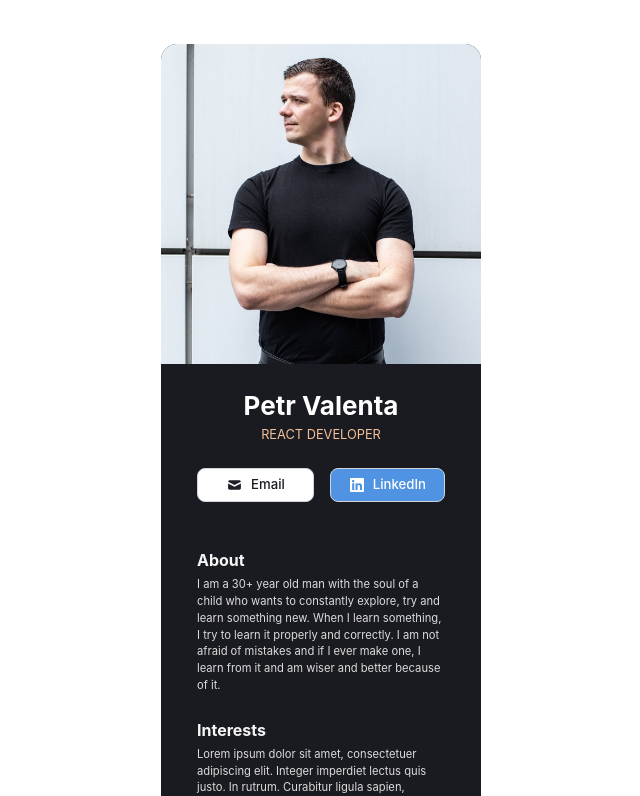
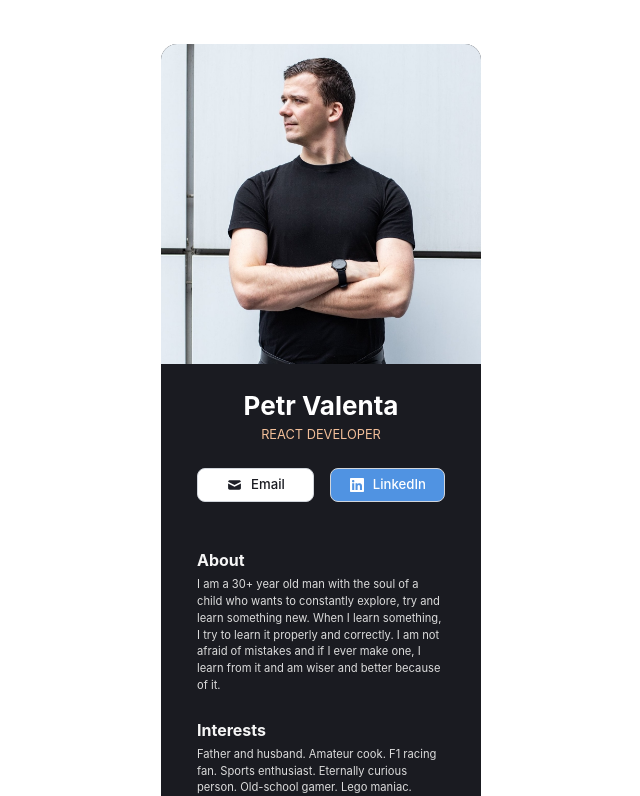
Before and after one commit to PetrValenta92/digital-business-card, a React (Vite) app: page / in a window 1280 px wide. Shown: the top 796 px of the page, without its empty margins (319-959 px from the left). Built offline with nearby package versions, Linux system fonts and the light colour scheme.

Commit message:
Update Interests.jsx

```diff
--- a/src/components/Interests.jsx
+++ b/src/components/Interests.jsx
@@ -2,10 +2,10 @@ export default function Interests() {
     return (
         <div className="interests">
             <h3>Interests</h3>
-            <p>Lorem ipsum dolor sit amet, consectetuer adipiscing elit.
-                Integer imperdiet lectus quis justo. In rutrum. Curabitur ligula sapien,
-                pulvinar a vestibulum quis, facilisis vel sapien.
-                Duis pulvinar. Vestibulum fermentum tortor id mi.
+            <p>Father and husband.
+                Amateur cook. F1 racing fan.
+                Sports enthusiast. Eternally curious person.
+                Old-school gamer. Lego maniac.
             </p>
         </div>
     )
```
